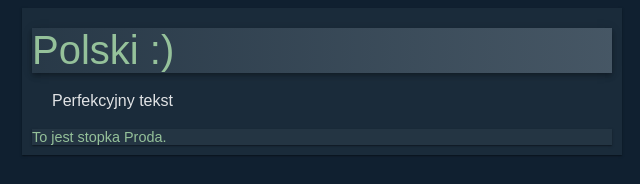
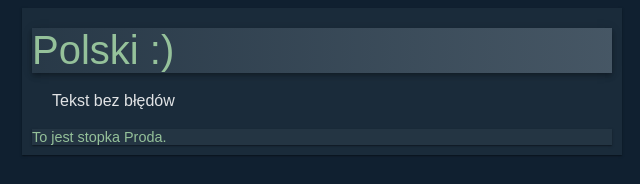
Before and after one commit to hetacz/hetacz.github.io, a website: page learn/prd/page_pl.html in a window 1280 px wide. Shown: the full height of the page, 318-958 px from the left. Drawn offline with Linux system fonts and the light colour scheme.

Commit message:
Update page_pl.html

```diff
--- a/learn/prd/page_pl.html
+++ b/learn/prd/page_pl.html
@@ -28,7 +28,7 @@
 <section id='header'>
     <div class='container'>
         <h1 id='top'>Polski :)</h1>
-        <p class='text'>Perfekcyjny tekst</p>
+        <p class='text'>Tekst bez błędów</p>
         <h6>To jest stopka Proda.</h6>
     </div>
 </section>
```
